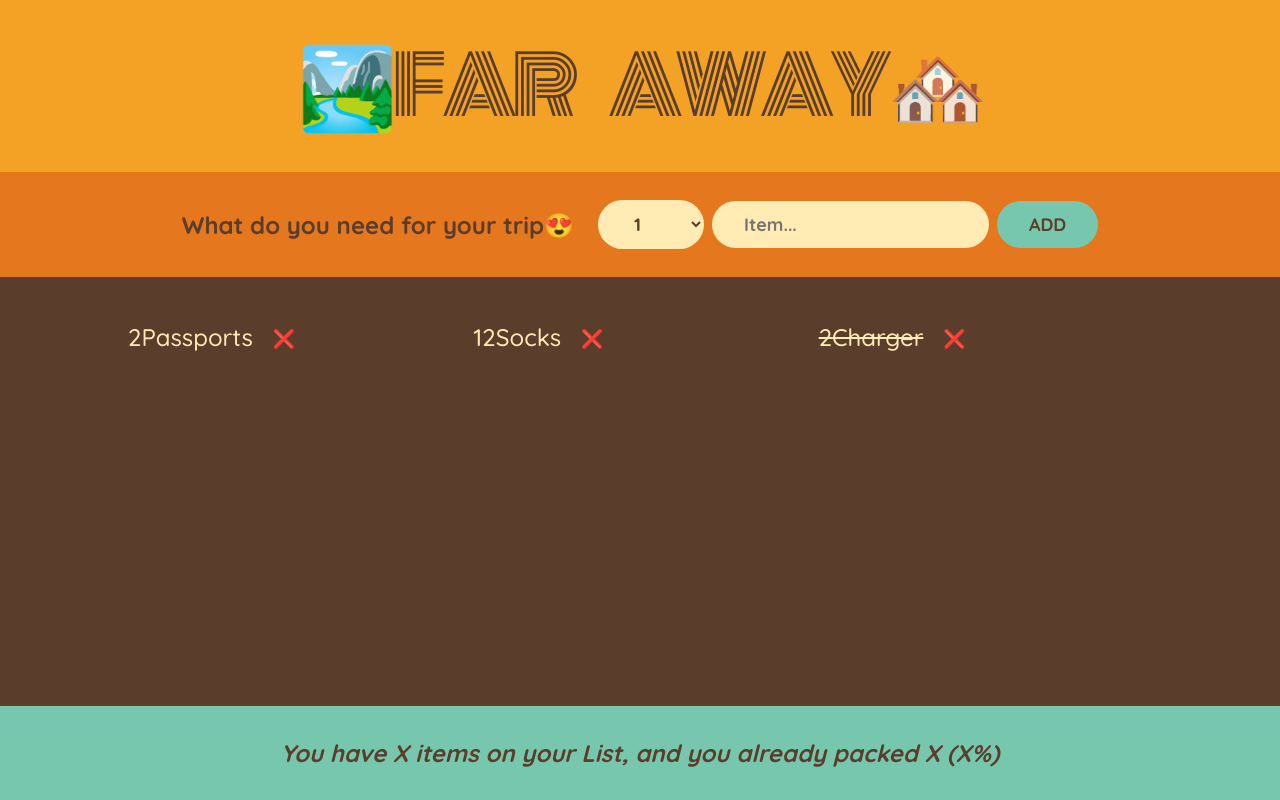
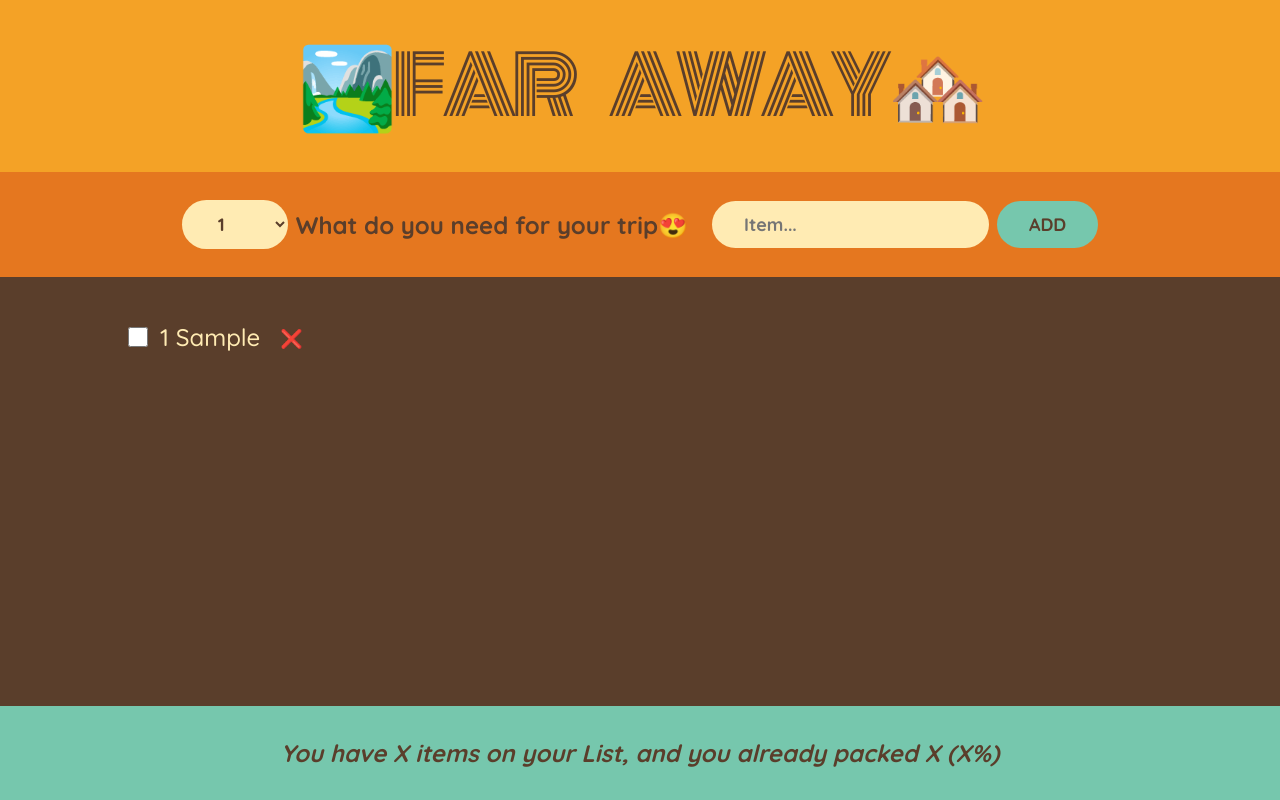
Before and after one commit to WilliamsAdu-Gyamfi/travelList, a React (Create React App) app: page / in a window 1280 px wide. Both pictures are taken after typing "Sample" into the empty fields and a click on the button "ADD". Built offline with nearby package versions, Linux system fonts and the light colour scheme.

Commit message:
update application with state

```diff
--- a/src/App.js
+++ b/src/App.js
@@ -1,17 +1,43 @@
 import { useState } from "react";
 
+/*
 const initialItems = [
   { id: 1, description: "Passports", quantity: 2, packed: false },
   { id: 2, description: "Socks", quantity: 12, packed: false },
   { id: 3, description: "Charger", quantity: 2, packed: true },
 ];
+*/
 
 const App = function () {
+  const [items, setItems] = useState([]);
+
+  const handleAddItems = function (newItem) {
+    setItems((currentItems) => [...currentItems, newItem]);
+  };
+
+  const handleDeleteItems = function (id) {
+    setItems((currentItems) =>
+      currentItems.filter((newItem) => newItem.id !== id),
+    );
+  };
+
+  const handleToggle = function (id) {
+    setItems((items) =>
+      items.map((item) =>
+        item.id === id ? { ...item, packed: !item.packed } : item,
+      ),
+    );
+  };
+
   return (
     <div className="app">
       <Logo />
-      <Form />
-      <PackingList />
+      <Form onAddItems={handleAddItems} />
+      <PackingList
+        items={items}
+        onDeleteItem={handleDeleteItems}
+        onToggleItems={handleToggle}
+      />
       <Stats />
     </div>
   );
@@ -40,7 +66,8 @@ const Form = function () {
 };
 */
 
-const Form = function () {
+const Form = function ({ onAddItems }) {
+  // controlled elements
   const [description, setDescription] = useState("");
   const [quantity, setQuantity] = useState(1);
 
@@ -49,6 +76,7 @@ const Form = function () {
 
     if (!description) return; // we do this to avoid displaying empty strings
 
+    // creating new item to be added to the previous one
     const newItem = {
       description,
       quantity,
@@ -58,6 +86,8 @@ const Form = function () {
 
     console.log(newItem);
 
+    onAddItems(newItem);
+
     //this is done to reset the input fields back to normal(1, "")
     setDescription("");
     setQuantity(1);
@@ -65,8 +95,6 @@ const Form = function () {
 
   return (
     <form className="add-form" onSubmit={handleSubmit}>
-      <h3>What do you need for your trip😍</h3>
-
       <select
         value={quantity}
         onChange={(e) => setQuantity(Number(e.target.value))}
@@ -77,6 +105,7 @@ const Form = function () {
           </option>
         ))}
       </select>
+      <h3>What do you need for your trip😍</h3>
 
       <input
         type="text"
@@ -90,26 +119,35 @@ const Form = function () {
   );
 };
 
-const PackingList = function () {
+const PackingList = function ({ items, onDeleteItem, onToggleItems }) {
   return (
     <div className="list">
       <ul>
-        {initialItems.map((item) => (
-          <Item item={item} key={item.id} />
+        {items.map((item) => (
+          <Item
+            item={item}
+            onDeleteItem={onDeleteItem}
+            onToggleItems={onToggleItems}
+            key={item.id}
+          />
         ))}
       </ul>
     </div>
   );
 };
 
-const Item = function ({ item }) {
+const Item = function ({ item, onDeleteItem, onToggleItems }) {
   return (
     <li>
+      <input
+        type="checkbox"
+        value={item.packed}
+        onChange={() => onToggleItems(item.id)}
+      ></input>
       <span style={item.packed ? { textDecoration: "line-through" } : {}}>
-        {item.quantity}
-        {item.description}
+        {item.quantity} {item.description}
       </span>
-      <button>❌</button>
+      <button onClick={() => onDeleteItem(item.id)}>❌</button>
     </li>
   );
 };
```
Also changed, not shown: src/App.css (added, +38 -0 lines), 1 other file (tests, documents, lock files or other folders).
